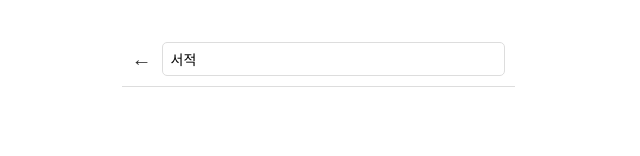
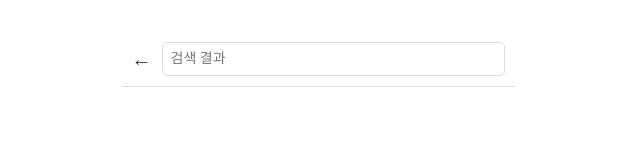
Before and after one commit to UJeongff/MoongChee, a React (Vite) app: page /searchresult in a window 1280 px wide. Shown: the top 156 px of the page, without its empty margins (322-962 px from the left). Built offline with nearby package versions, Linux system fonts and the light colour scheme; a web font is replaced by a local one.

Commit message:
search filtering add

```diff
--- a/src/pages/SearchResult.jsx
+++ b/src/pages/SearchResult.jsx
@@ -104,14 +104,19 @@ const NoResults = styled.div`
 const SearchResult = () => {
   const navigate = useNavigate();
   const [results, setResults] = useState([]);
-  const [keyword, setKeyword] = useState("서적"); // 선택된 한글 키워드 예시
+  const [keyword, setKeyword] = useState("");
 
   useEffect(() => {
+    // 로컬 스토리지에서 검색 결과와 선택된 카테고드를 가져옴
     const searchResults =
       JSON.parse(localStorage.getItem("searchResults")) || [];
+    const selectedKeyword = localStorage.getItem("selectedKeyword") || "";
+
     setResults(searchResults);
+    setKeyword(selectedKeyword);
   }, []);
 
+  // 선택된 키워드를 기반으로 필터링
   const filteredResults = results.filter((product) => {
     const englishCategory = keywordToCategoryMap[keyword];
     return product.category === englishCategory;
@@ -127,6 +132,7 @@ const SearchResult = () => {
           type="text"
           className="search-input"
           value={keyword}
+          placeholder="검색 결과"
           readOnly
         />
       </Header>
```
